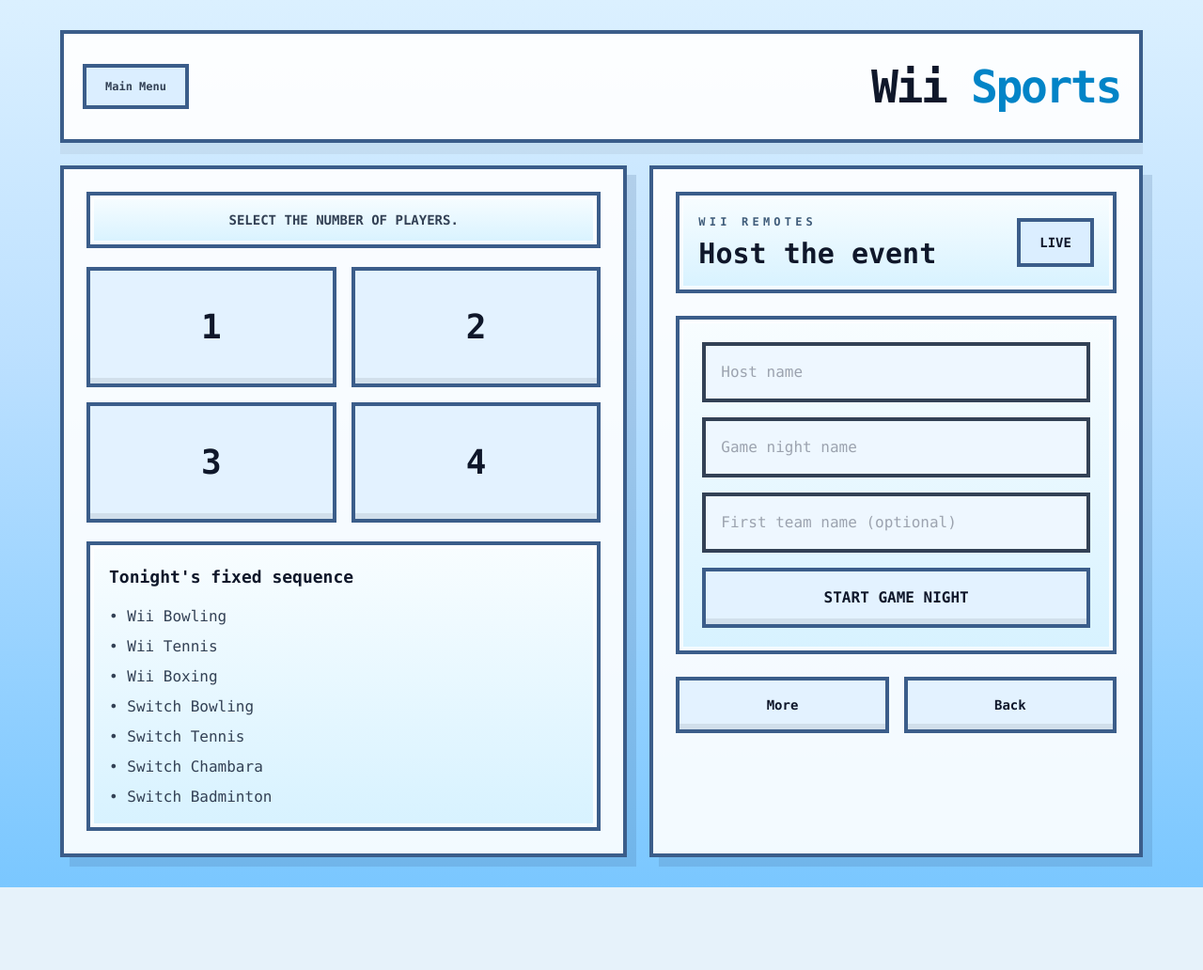
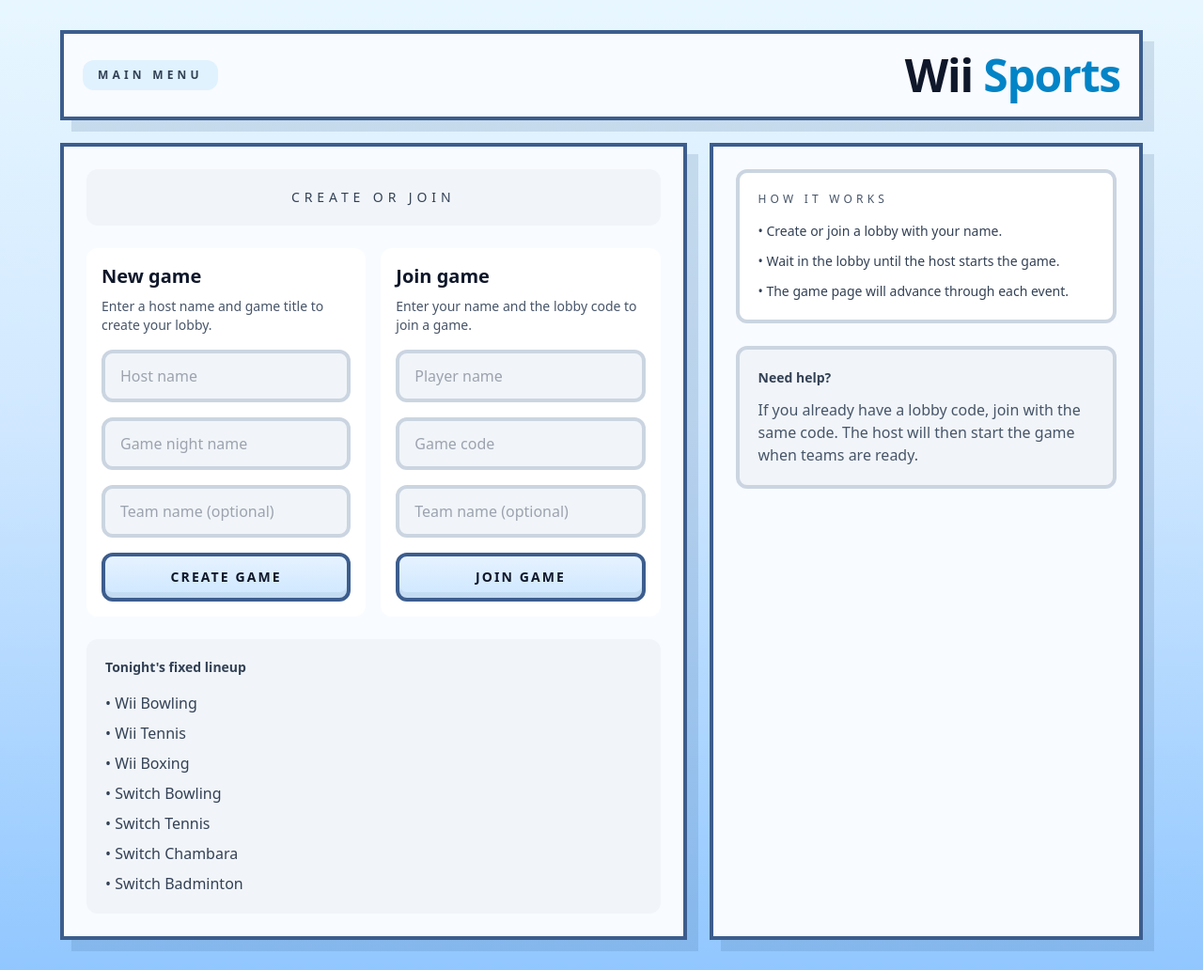
Before and after one commit to HawkshawJake/olypmic-wii-games.github.io, a Flask app: page / in a window 1280 px wide. Shown: the whole page at 94% size. Before the commit the page ends 944 px from the top, so only its background shows below. Run offline with Flask 3, Linux system fonts and the light colour scheme; some libraries are stand-ins or nearby versions.

Commit message:
UI update to wii theme

```diff
--- a/app/routes.py
+++ b/app/routes.py
@@ -115,6 +115,9 @@
     current_user = _get_current_user()
     if not current_user:
         return redirect(url_for("main.home"))
+
+    if game.started:
+        return redirect(url_for("main.game", code=code))
 
     teams = sorted(game.teams, key=lambda team: team.name)
     events = sorted(game.events, key=lambda event: (_stage_sort_value(event.stage), event.sort_order))
--- a/app/templates/index.html
+++ b/app/templates/index.html
@@ -1,74 +1,75 @@
 <!DOCTYPE html>
 <html>
 <head>
-    <title>Wii Sports Menu | Wii Olympics</title>
+    <title>Wii Sports | Wii Olympics</title>
     <script src="https://cdn.tailwindcss.com"></script>
     <script defer src="https://cdn.jsdelivr.net/npm/alpinejs@3.x.x/dist/cdn.min.js"></script>
     <style>
         body {
-            font-family: ui-monospace, SFMono-Regular, Consolas, 'Courier New', monospace;
-            background: linear-gradient(180deg, #dbf0ff 0%, #bce0ff 40%, #7ac7ff 100%);
+            font-family: ui-sans-serif, system-ui, -apple-system, BlinkMacSystemFont, 'Segoe UI', sans-serif;
+            background: linear-gradient(180deg, #e8f7ff 0%, #cfe7ff 45%, #91c7ff 100%);
         }
-        .pixel-box {
-            background: linear-gradient(180deg, #f8fdff 0%, #d7f2ff 100%);
-            border: 4px solid #3b5d8a;
-            box-shadow: inset 0 0 0 4px rgba(255,255,255,0.75);
+        .pixel-border {
+            border: 4px solid #3c5d8d;
+        }
+        .pixel-panel {
+            background: #f8fbff;
+            border: 4px solid #3c5d8d;
+            box-shadow: 12px 12px 0 0 rgba(59,93,138,0.16);
         }
         .pixel-button {
-            border: 4px solid #3b5d8a;
-            background: #e3f2ff;
-            box-shadow: inset 0 -6px 0 0 rgba(0,0,0,0.08);
+            background: linear-gradient(180deg, #e6f2ff 0%, #cde7ff 100%);
+            border: 4px solid #3c5d8d;
+            box-shadow: inset 0 -6px 0 rgba(0,0,0,0.05);
         }
         .pixel-button:hover {
-            background: #cfe8ff;
-        }
-        .pixel-header {
-            background: rgba(255,255,255,0.92);
-            border: 4px solid #3b5d8a;
-            box-shadow: 0 12px 0 0 rgba(0,0,0,0.05);
+            background: linear-gradient(180deg, #d8ebff 0%, #bde0ff 100%);
         }
         .pixel-label {
             letter-spacing: 0.35em;
             text-transform: uppercase;
-            color: #3f5c7a;
-        }
-        .pixel-title {
-            font-size: 3rem;
-            letter-spacing: -0.05em;
-        }
-        .pixel-panel {
-            background: rgba(255,255,255,0.9);
-            border: 4px solid #3b5d8a;
-        }
-        .pixel-pill {
-            background: #dbeeff;
-            border: 4px solid #3b5d8a;
-            padding: 0.75rem 1.25rem;
+            color: #2e4a70;
         }
     </style>
 </head>
 <body class="min-h-screen text-slate-900">
 <main class="relative min-h-screen overflow-hidden px-4 py-8">
     <div class="mx-auto max-w-6xl">
-        <header class="pixel-header mb-6 flex flex-col gap-4 p-5 sm:flex-row sm:items-center sm:justify-between">
-            <div class="pixel-pill text-xs font-bold text-slate-700">Main Menu</div>
-            <div class="pixel-title font-black text-slate-900">
+        <header class="pixel-panel mb-6 flex flex-col gap-4 p-5 sm:flex-row sm:items-center sm:justify-between">
+            <div class="inline-flex rounded-xl bg-sky-100 px-4 py-2 text-xs font-bold uppercase tracking-[0.35em] text-slate-700">Main Menu</div>
+            <div class="text-5xl font-black tracking-tight text-slate-900">
                 Wii <span class="text-sky-600">Sports</span>
             </div>
         </header>
 
-        <div class="grid gap-6 lg:grid-cols-[1.15fr_1fr]">
-            <section class="pixel-panel space-y-5 p-6 shadow-[10px_10px_0_0_rgba(59,93,138,0.18)]">
-                <div class="pixel-box p-4 text-center text-sm font-bold uppercase text-slate-700">Select the number of players.</div>
+        <div class="grid gap-6 lg:grid-cols-[1.3fr_0.9fr]">
+            <section class="pixel-panel space-y-6 p-6">
+                <div class="rounded-xl bg-slate-100 p-5 text-center text-sm uppercase tracking-[0.35em] text-slate-700">Create or join</div>
                 <div class="grid gap-4 sm:grid-cols-2">
-                    <button class="pixel-button rounded-none px-6 py-10 text-4xl font-bold text-slate-900">1</button>
-                    <button class="pixel-button rounded-none px-6 py-10 text-4xl font-bold text-slate-900">2</button>
-                    <button class="pixel-button rounded-none px-6 py-10 text-4xl font-bold text-slate-900">3</button>
-                    <button class="pixel-button rounded-none px-6 py-10 text-4xl font-bold text-slate-900">4</button>
+                    <div class="rounded-xl bg-white p-4 text-slate-900 shadow-inner shadow-white/60">
+                        <h2 class="text-xl font-semibold">New game</h2>
+                        <p class="mt-2 text-sm text-slate-600">Enter a host name and game title to create your lobby.</p>
+                        <form action="/create_game" method="POST" class="mt-4 space-y-4">
+                            <input name="username" required type="text" placeholder="Host name" class="w-full rounded-xl border-4 border-slate-300 bg-slate-100 px-4 py-3 outline-none" />
+                            <input name="game_name" required type="text" placeholder="Game night name" class="w-full rounded-xl border-4 border-slate-300 bg-slate-100 px-4 py-3 outline-none" />
+                            <input name="team_name" type="text" placeholder="Team name (optional)" class="w-full rounded-xl border-4 border-slate-300 bg-slate-100 px-4 py-3 outline-none" />
+                            <button class="pixel-button w-full rounded-xl px-4 py-3 text-sm font-bold uppercase tracking-[0.15em] text-slate-900">Create game</button>
+                        </form>
+                    </div>
+                    <div class="rounded-xl bg-white p-4 text-slate-900 shadow-inner shadow-white/60">
+                        <h2 class="text-xl font-semibold">Join game</h2>
+                        <p class="mt-2 text-sm text-slate-600">Enter your name and the lobby code to join a game.</p>
+                        <form action="/join_game" method="POST" class="mt-4 space-y-4">
+                            <input name="username" required type="text" placeholder="Player name" class="w-full rounded-xl border-4 border-slate-300 bg-slate-100 px-4 py-3 outline-none" />
+                            <input name="game_code" required type="text" placeholder="Game code" class="w-full rounded-xl border-4 border-slate-300 bg-slate-100 px-4 py-3 outline-none" />
+                            <input name="team_name" type="text" placeholder="Team name (optional)" class="w-full rounded-xl border-4 border-slate-300 bg-slate-100 px-4 py-3 outline-none" />
+                            <button class="pixel-button w-full rounded-xl px-4 py-3 text-sm font-bold uppercase tracking-[0.15em] text-slate-900">Join game</button>
+                        </form>
+                    </div>
                 </div>
 
-                <div class="pixel-box p-5">
-                    <h2 class="text-lg font-bold text-slate-900">Tonight's fixed sequence</h2>
+                <div class="rounded-xl bg-slate-100 p-5">
+                    <p class="text-sm font-semibold text-slate-700">Tonight's fixed lineup</p>
                     <ul class="mt-4 space-y-2 text-slate-700">
                         <li>• Wii Bowling</li>
                         <li>• Wii Tennis</li>
@@ -81,31 +82,20 @@
                 </div>
             </section>
 
-            <section class="pixel-panel p-6 shadow-[10px_10px_0_0_rgba(59,93,138,0.18)]">
-                <div class="pixel-box p-5">
-                    <div class="flex items-center justify-between gap-4">
-                        <div>
-                            <p class="pixel-label text-xs font-bold">Wii Remotes</p>
-                            <h2 class="mt-2 text-3xl font-black text-slate-900">Host the event</h2>
-                        </div>
-                        <div class="pixel-pill text-sm font-semibold text-slate-900">LIVE</div>
-                    </div>
+            <aside class="pixel-panel p-6">
+                <div class="rounded-xl border-4 border-slate-300 bg-white p-5 text-slate-900">
+                    <p class="text-xs uppercase tracking-[0.35em] text-slate-600">How it works</p>
+                    <ul class="mt-4 space-y-3 text-sm text-slate-700">
+                        <li>• Create or join a lobby with your name.</li>
+                        <li>• Wait in the lobby until the host starts the game.</li>
+                        <li>• The game page will advance through each event.</li>
+                    </ul>
                 </div>
-
-                <div class="pixel-box mt-6 p-6">
-                    <form action="/create_game" method="POST" class="space-y-4">
-                        <input name="username" required type="text" placeholder="Host name" class="w-full rounded-none border-4 border-slate-700 bg-[#eef7ff] px-4 py-4 text-slate-900 outline-none" />
-                        <input name="game_name" required type="text" placeholder="Game night name" class="w-full rounded-none border-4 border-slate-700 bg-[#eef7ff] px-4 py-4 text-slate-900 outline-none" />
-                        <input name="team_name" type="text" placeholder="First team name (optional)" class="w-full rounded-none border-4 border-slate-700 bg-[#eef7ff] px-4 py-4 text-slate-900 outline-none" />
-                        <button class="w-full pixel-button rounded-none px-6 py-4 text-base font-bold uppercase text-slate-900">Start Game Night</button>
-                    </form>
+                <div class="mt-6 rounded-xl border-4 border-slate-300 bg-slate-100 p-5">
+                    <p class="text-sm font-semibold text-slate-700">Need help?</p>
+                    <p class="mt-3 text-slate-600">If you already have a lobby code, join with the same code. The host will then start the game when teams are ready.</p>
                 </div>
-
-                <div class="mt-6 grid gap-4 sm:grid-cols-2">
-                    <a href="#" class="pixel-button inline-flex items-center justify-center rounded-none px-5 py-4 text-center text-sm font-bold text-slate-900">More</a>
-                    <a href="#" class="pixel-button inline-flex items-center justify-center rounded-none px-5 py-4 text-center text-sm font-bold text-slate-900">Back</a>
-                </div>
-            </section>
+            </aside>
         </div>
     </div>
 </main>
```
Also changed, not shown: app/templates/game.html (+57 -109 lines).
